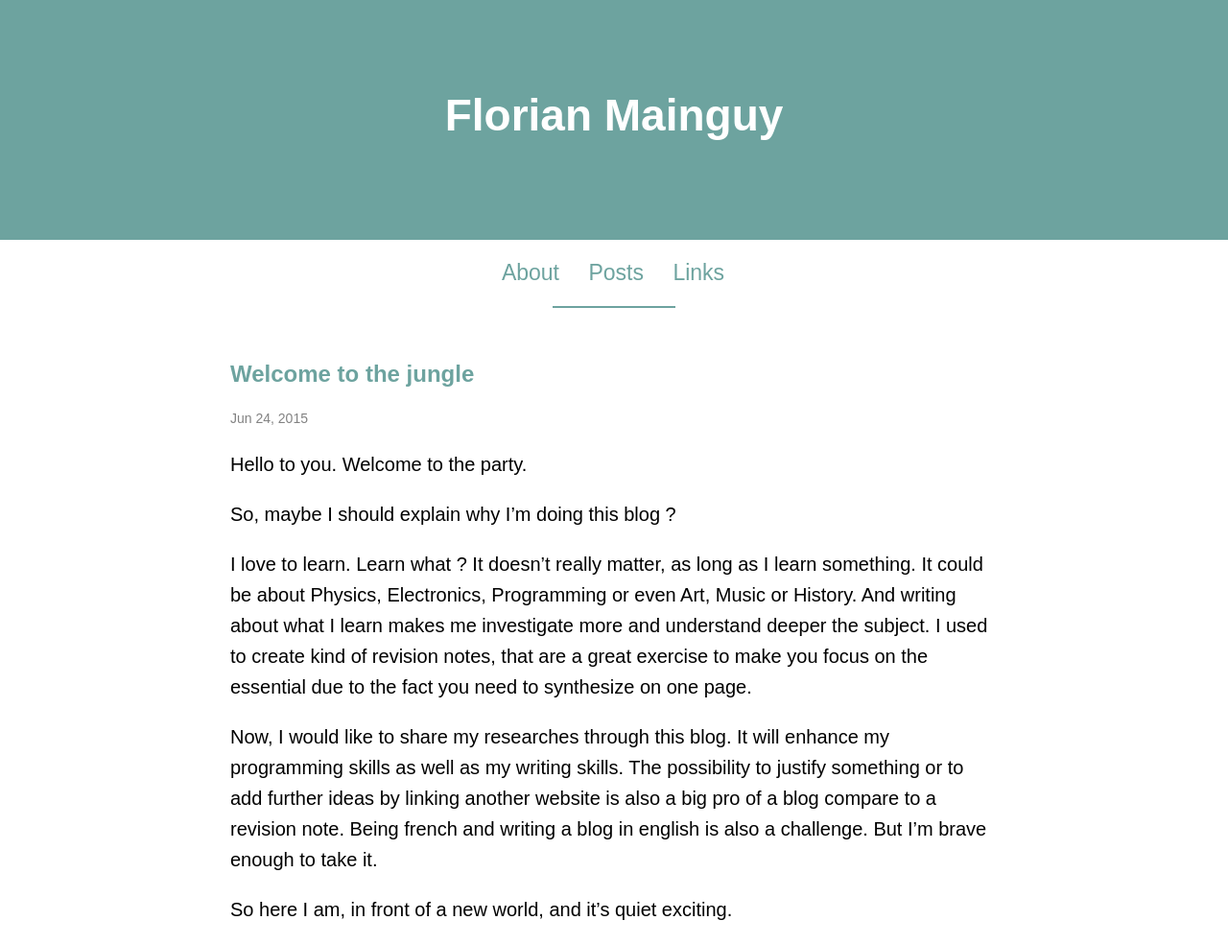
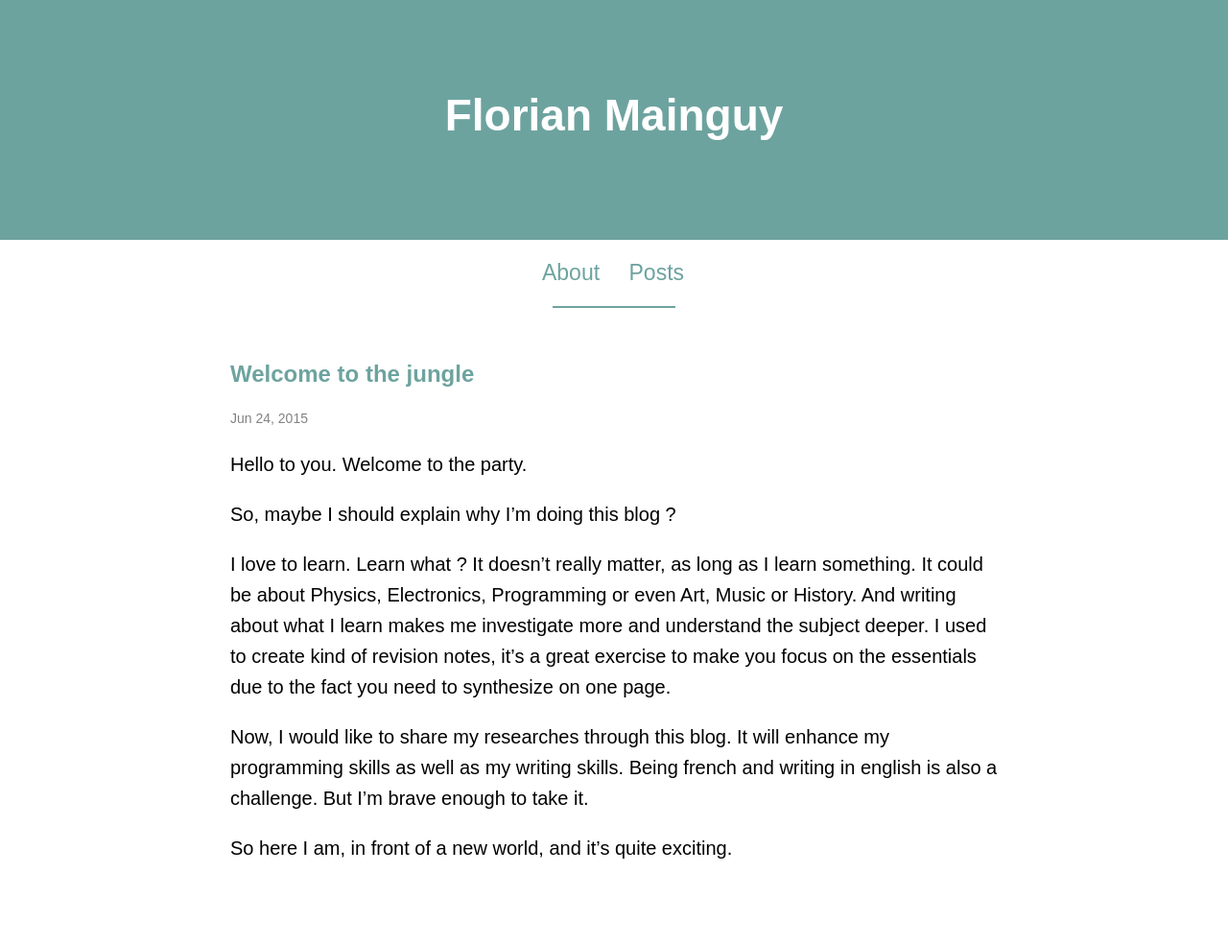
Before and after one commit to florianmainguy/florianmainguy.github.io, a Jekyll site: the page built from _posts/2015-06-24-welcome-to-the-jungle.markdown, in a window 1280 px wide. Shown: the whole page at 96% size. Built offline with Jekyll 4.4.1, drawn with Linux system fonts in a browser that asks for light colours; after the commit the page ends 920 px from its top, so only the background shows below that.

Commit message:
deleted link

```diff
--- a/_layouts/page.html
+++ b/_layouts/page.html
@@ -6,7 +6,7 @@ layout: default
     <ul>
       <li><a href="/about">About</a></li>
       <li><a href="/">Posts</a></li>
-      <li><a href="/links">Links</a></li>
+      <!--<li><a href="/links">Links</a></li>-->
     </ul>
 
     <hr />
--- a/_layouts/post.html
+++ b/_layouts/post.html
@@ -6,7 +6,7 @@ layout: default
     <ul>
       <li><a href="/about">About</a></li>
       <li><a href="/">Posts</a></li>
-      <li><a href="/links">Links</a></li>
+      <!--<li><a href="/links">Links</a></li>-->
     </ul>
 
     <hr />
--- a/_posts/2015-06-24-welcome-to-the-jungle.markdown
+++ b/_posts/2015-06-24-welcome-to-the-jungle.markdown
@@ -8,10 +8,10 @@ Hello to you. Welcome to the party.
 
 So, maybe I should explain why I'm doing this blog ?
 
-I love to learn. Learn what ? It doesn't really matter, as long as I learn something. It could be about Physics, Electronics, Programming or even Art, Music or History. And writing about what I learn makes me investigate more and understand deeper the subject.
-I used to create kind of revision notes, that are a great exercise to make you focus on the essential due to the fact you need to synthesize on one page.
+I love to learn. Learn what ? It doesn't really matter, as long as I learn something. It could be about Physics, Electronics, Programming or even Art, Music or History. And writing about what I learn makes me investigate more and understand the subject deeper.
+I used to create kind of revision notes, it's a great exercise to make you focus on the essentials due to the fact you need to synthesize on one page.
 
-Now, I would like to share my researches through this blog. It will enhance my programming skills as well as my writing skills. The possibility to justify something or to add further ideas by linking another website is also a big pro of a blog compare to a revision note.
-Being french and writing a blog in english is also a challenge. But I'm brave enough to take it.
+Now, I would like to share my researches through this blog. It will enhance my programming skills as well as my writing skills.
+Being french and writing in english is also a challenge. But I'm brave enough to take it.
 
-So here I am, in front of a new world, and it's quiet exciting.
+So here I am, in front of a new world, and it's quite exciting.
```
Also changed, not shown: about.md (+2 -2 lines).
